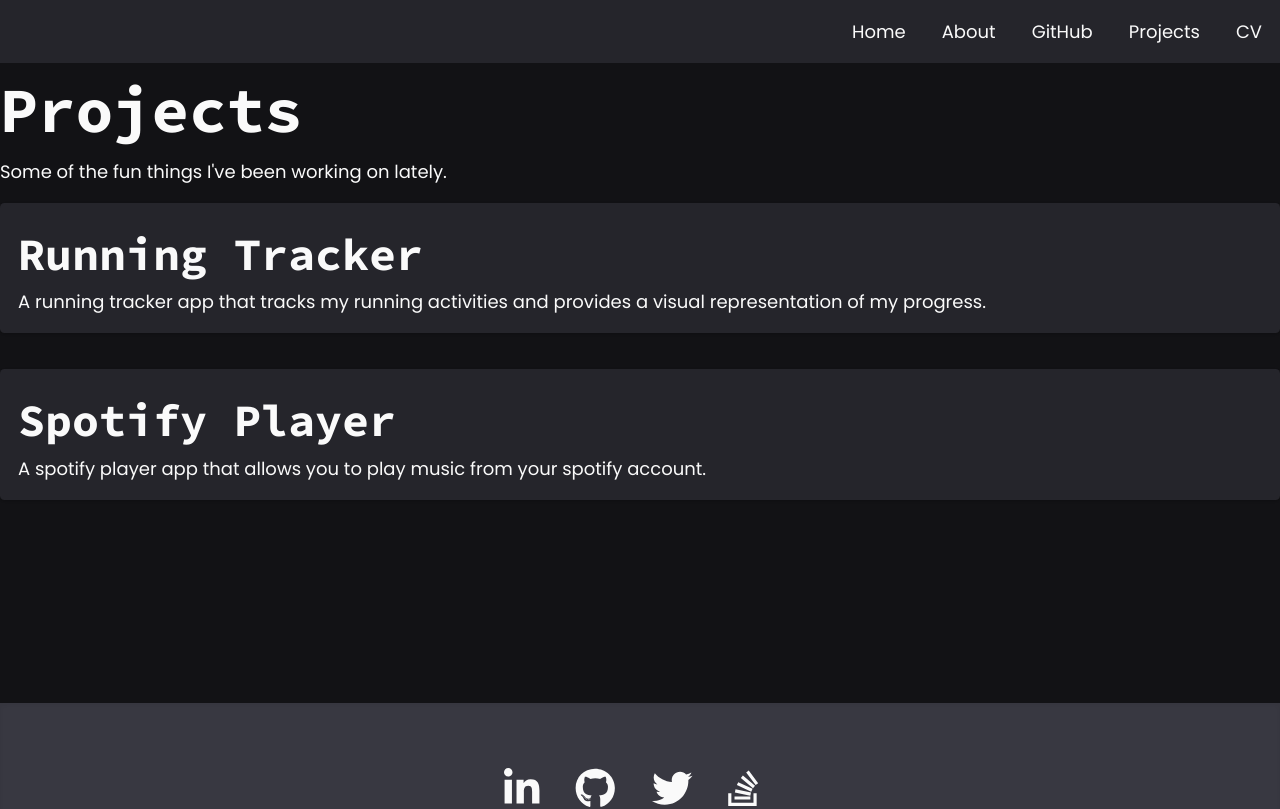
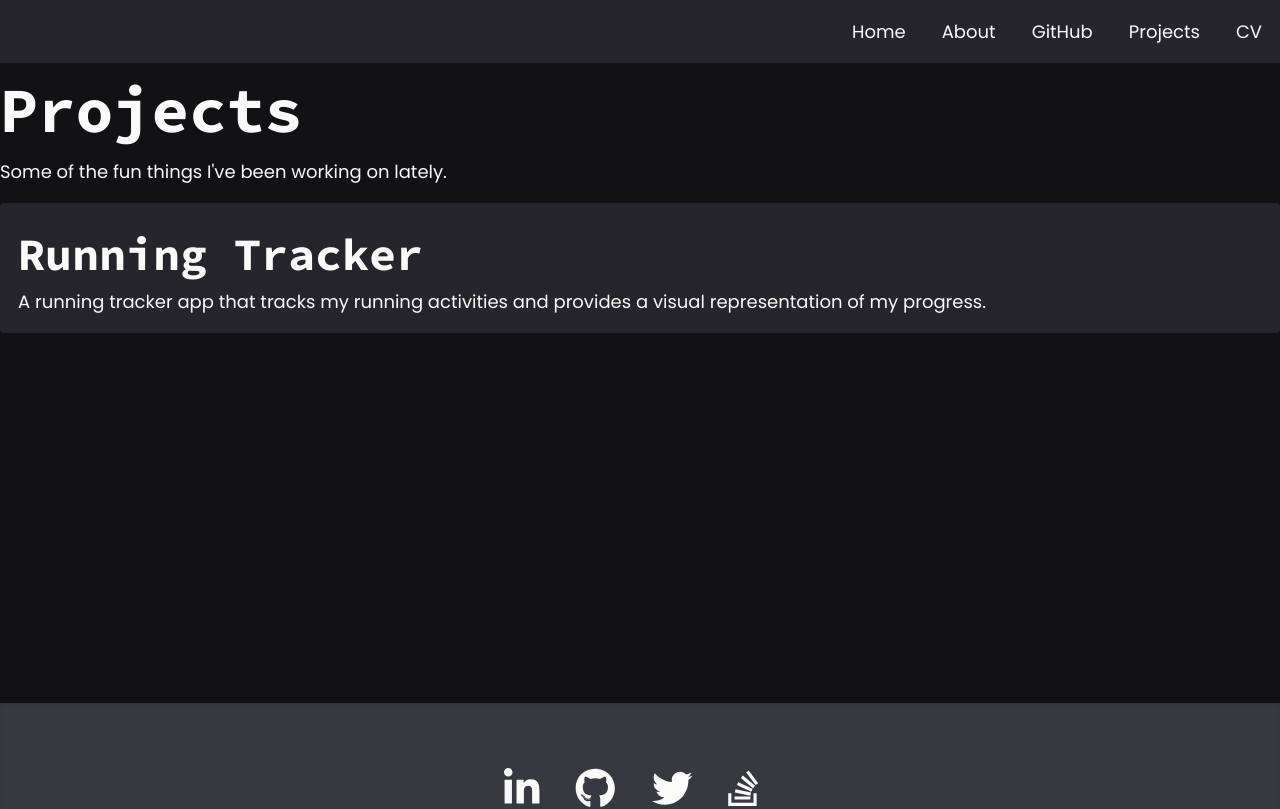
Before and after one commit to robbailey3/website-next, a Next.js app: page /projects in a window 1280 px wide. Shown: the top 809 px of the page. Built offline with nearby package versions, Linux system fonts and the light colour scheme.

Commit message:
build: hiding spotify

```diff
--- a/src/pages/projects/index.tsx
+++ b/src/pages/projects/index.tsx
@@ -13,13 +13,13 @@ const ProjectsPage = () => {
       description:
         'A running tracker app that tracks my running activities and provides a visual representation of my progress.',
     },
-    {
-      id: 2,
-      name: 'Spotify Player',
-      route: '/projects/spotify',
-      description:
-        'A spotify player app that allows you to play music from your spotify account.',
-    },
+    // {
+    //   id: 2,
+    //   name: 'Spotify Player',
+    //   route: '/projects/spotify',
+    //   description:
+    //     'A spotify player app that allows you to play music from your spotify account.',
+    // },
   ];
 
   return (
```
